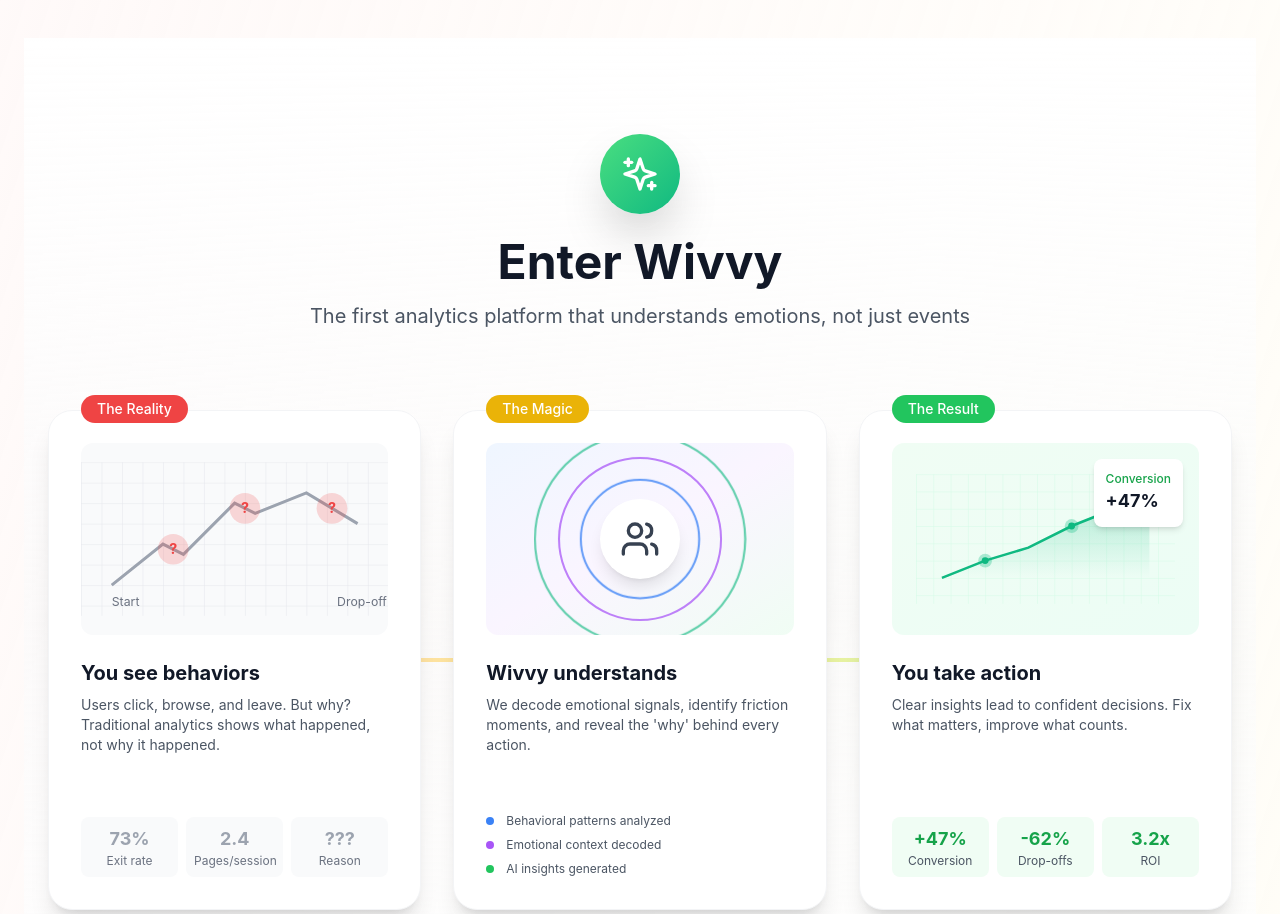
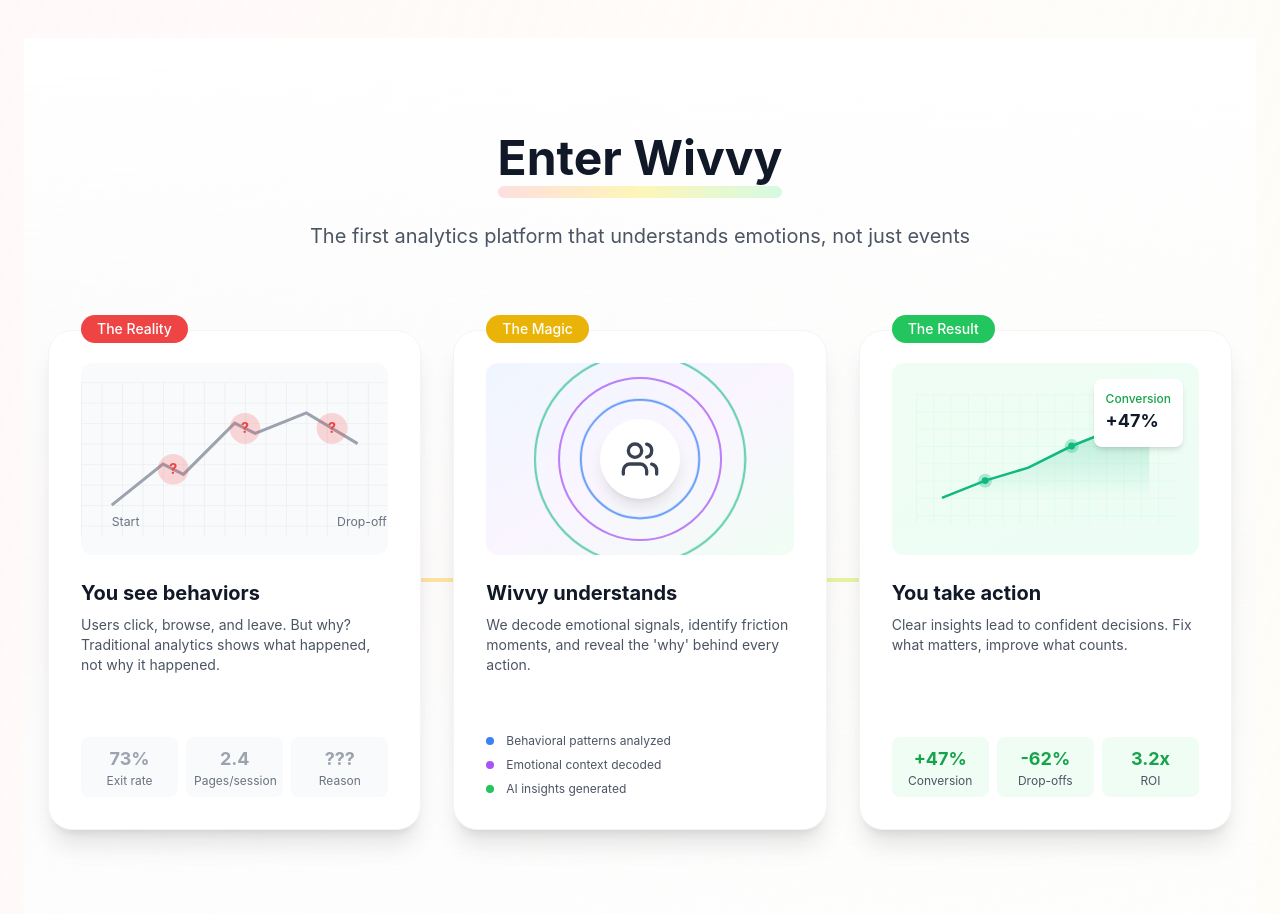
Before and after one commit to Treeback/wivvy-landing, a Next.js app: page / in a window 1280 px wide. Shown: the part 1600-2514 px from the top of the page. Built offline with nearby package versions, Linux system fonts and the light colour scheme.

Commit message:
Simplify Enter Wivvy heading with progress underline

```diff
--- a/components/ProblemStatement.tsx
+++ b/components/ProblemStatement.tsx
@@ -391,18 +391,25 @@
             {/* Header */}
             <div className="text-center mb-20">
               <motion.div
-                initial={{ scale: 0 }}
-                whileInView={{ scale: 1 }}
+                initial={{ opacity: 0, y: 20 }}
+                whileInView={{ opacity: 1, y: 0 }}
                 viewport={{ once: true }}
-                transition={{ type: "spring", stiffness: 200 }}
-                className="inline-flex items-center justify-center w-20 h-20 bg-gradient-to-br from-green-400 to-emerald-500 rounded-full mb-6 shadow-2xl"
+                className="mb-8"
               >
-                <Sparkles className="w-10 h-10 text-white" />
+                <h3 className="text-4xl lg:text-5xl font-bold text-gray-900 mb-2 relative inline-block">
+                  Enter Wivvy
+                  <motion.div
+                    className="absolute -bottom-4 left-0 right-0"
+                    initial={{ width: 0 }}
+                    whileInView={{ width: "100%" }}
+                    viewport={{ once: true }}
+                    transition={{ delay: 0.5, duration: 0.8 }}
+                  >
+                    <div className="h-3 bg-gradient-to-r from-red-200 via-yellow-200 to-green-200 opacity-60 rounded-full" />
+                  </motion.div>
+                </h3>
               </motion.div>
 
-              <h3 className="text-4xl lg:text-5xl font-bold text-gray-900 mb-4">
-                Enter Wivvy
-              </h3>
               <p className="text-xl text-gray-600 max-w-3xl mx-auto">
                 The first analytics platform that understands emotions, not just events
               </p>
```
